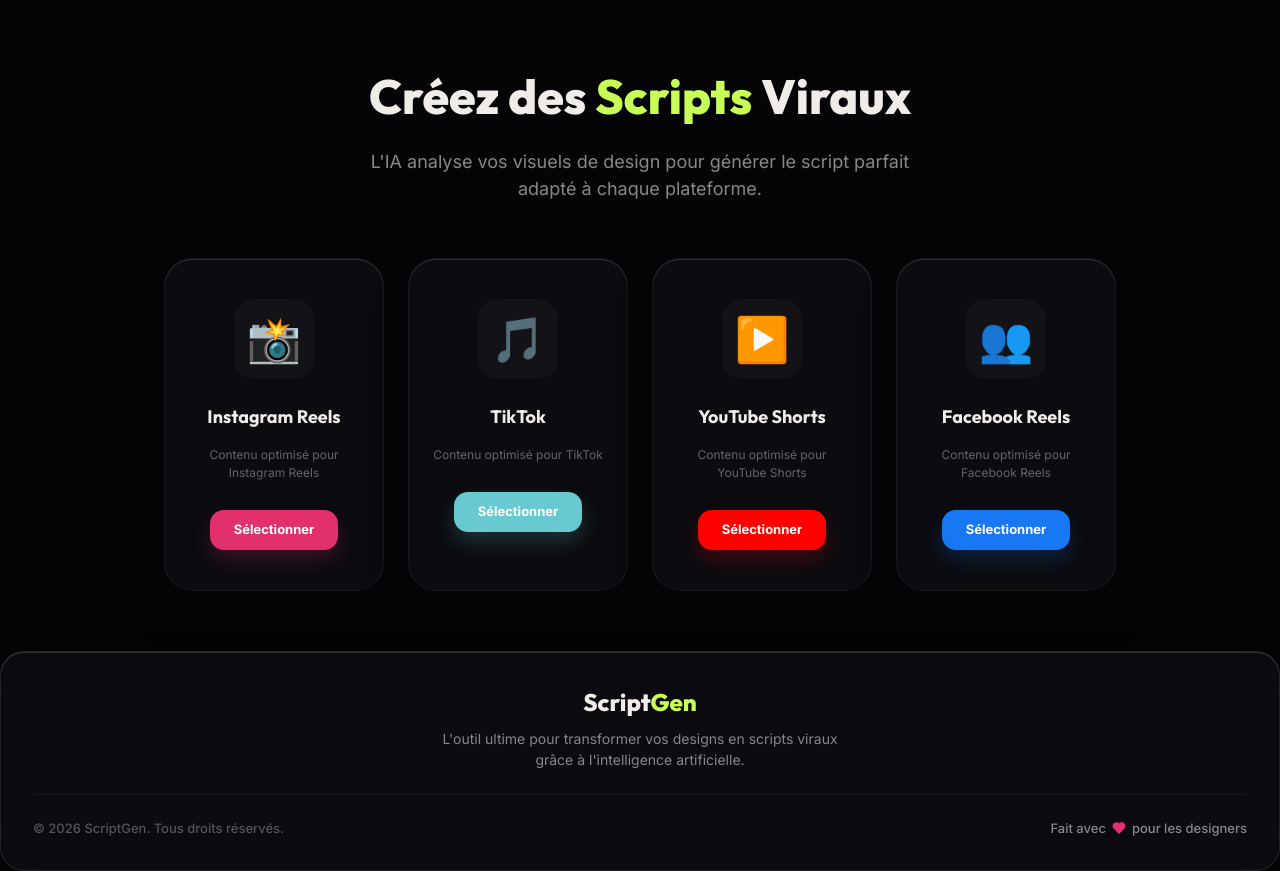
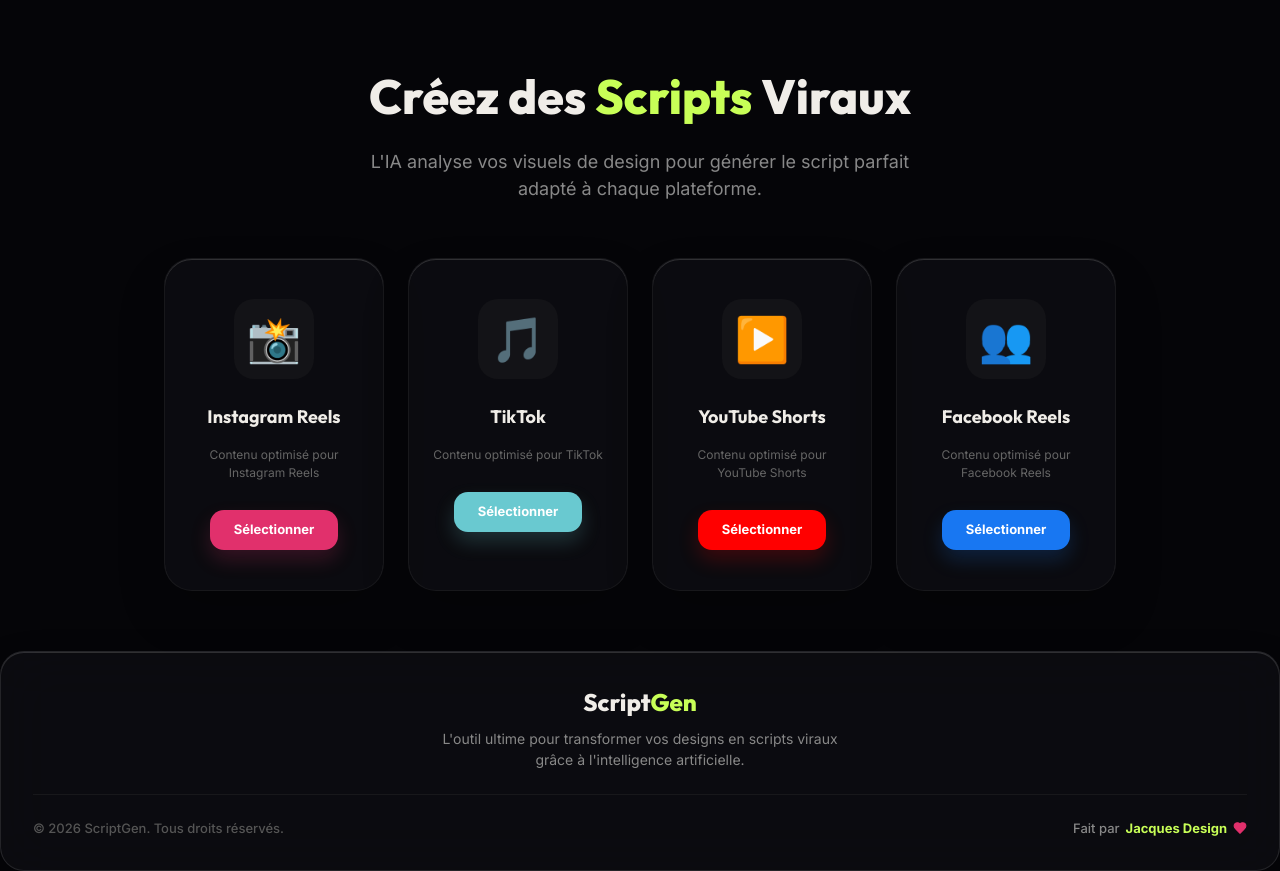
Before and after one commit to jacquesespoir9-wq/script-creator, a React (Vite) app: page / in a window 1280 px wide. Built offline with nearby package versions, Linux system fonts and the light colour scheme; no server answers.

Commit message:
[dyad] Mise à jour de la signature du pied de page - wrote 1 file(s)

```diff
--- a/src/components/Footer.jsx
+++ b/src/components/Footer.jsx
@@ -20,7 +20,7 @@ const Footer = () => {
               © {new Date().getFullYear()} ScriptGen. Tous droits réservés.
             </div>
             <div style={{ fontSize: '13px', color: '#888', display: 'flex', alignItems: 'center', gap: '6px', fontWeight: 500 }}>
-              Fait avec <Heart size={14} fill="#E1306C" color="#E1306C" /> pour les designers
+              Fait par <span style={{ color: '#C8FF57', fontWeight: 700 }}>Jacques Design</span> <Heart size={14} fill="#E1306C" color="#E1306C" />
             </div>
           </div>
         </div>
```
